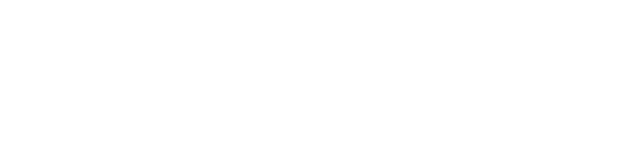
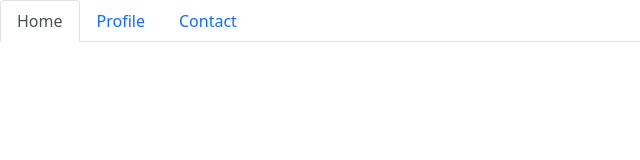
Before and after one commit to DanSam5K/Webflix-Index, a plain HTML site: page index.html in a window 1280 px wide. Shown: the whole page, without its empty margins (0-640 px from the left). Drawn offline with nearby package versions, Linux system fonts and the light colour scheme.

```diff
--- a/index.html
+++ b/index.html
@@ -4,12 +4,25 @@
     <meta charset="UTF-8">
     <meta http-equiv="X-UA-Compatible" content="IE=edge">
     <meta name="viewport" content="width=device-width, initial-scale=1.0">
-    <title>Document</title>
-    <link rel="preconnect" href="https://fonts.googleapis.com">
-    <link rel="preconnect" href="https://fonts.gstatic.com" crossorigin>
-    <link href="https://fonts.googleapis.com/css2?family=Yanone+Kaffeesatz:wght@300;400;500;700&display=swap" rel="stylesheet">
+    <title>Webflix</title>
+     <!-- Bootstrap CSS -->
+    <link href="https://cdn.jsdelivr.net/npm/bootstrap@5.1.1/dist/css/bootstrap.min.css" rel="stylesheet" integrity="sha384-F3w7mX95PdgyTmZZMECAngseQB83DfGTowi0iMjiWaeVhAn4FJkqJByhZMI3AhiU" crossorigin="anonymous">
+
 </head>
 <body>
+    <nav>
+        <div class="nav nav-tabs" id="nav-tab" role="tablist">
+          <button class="nav-link active" id="nav-home-tab" data-bs-toggle="tab" data-bs-target="#nav-home" type="button" role="tab" aria-controls="nav-home" aria-selected="true">Home</button>
+          <button class="nav-link" id="nav-profile-tab" data-bs-toggle="tab" data-bs-target="#nav-profile" type="button" role="tab" aria-controls="nav-profile" aria-selected="false">Profile</button>
+          <button class="nav-link" id="nav-contact-tab" data-bs-toggle="tab" data-bs-target="#nav-contact" type="button" role="tab" aria-controls="nav-contact" aria-selected="false">Contact</button>
+        </div>
+      </nav>
+
+
+
+    <!-- Option 1: Bootstrap Bundle with Popper -->
+    <script src="https://cdn.jsdelivr.net/npm/bootstrap@5.1.1/dist/js/bootstrap.bundle.min.js" integrity="sha384-/bQdsTh/da6pkI1MST/rWKFNjaCP5gBSY4sEBT38Q/9RBh9AH40zEOg7Hlq2THRZ" crossorigin="anonymous"></script>
+
     <script src="./bundle.js"></script>
 </body>
 </html>
```
